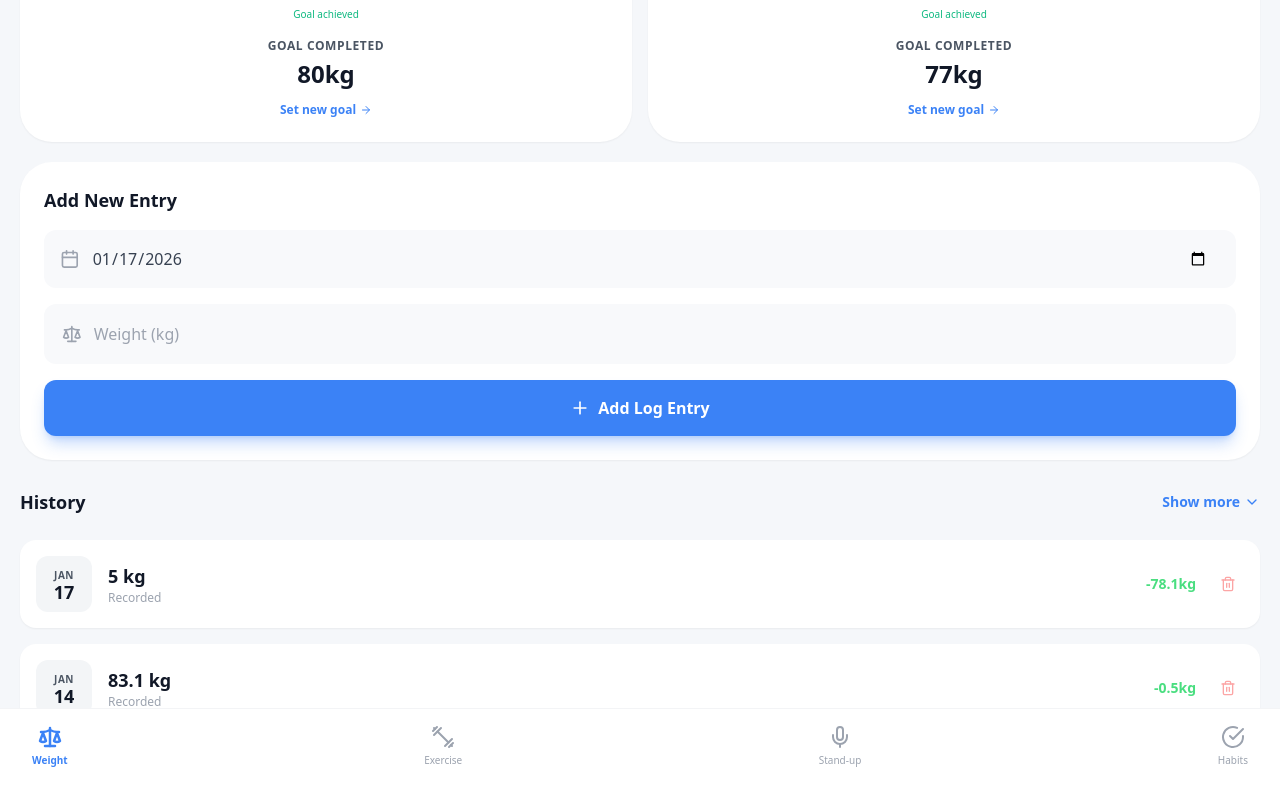
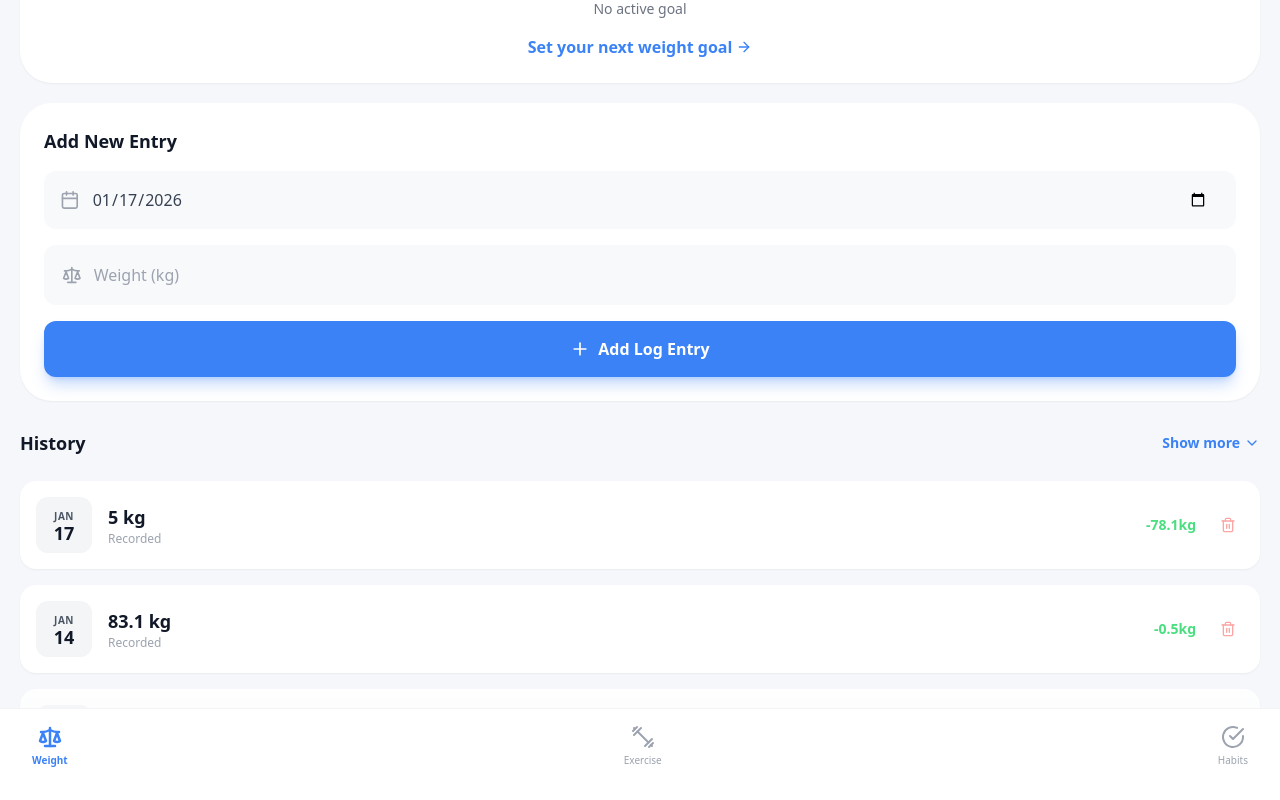
Before and after one commit to Orevio/Weight-App, a React (Vite) app: page / in a window 1280 px wide. Both pictures are taken after typing "5" into the empty fields and a click on the button "Add Log Entry". Shown: the part 505-1305 px from the top of the page. Built offline with nearby package versions, Linux system fonts and the light colour scheme.

Commit message:
Refactor: Dashboard shows Active Goals only, adds Empty State flow

```diff
--- a/weight_tracker.tsx
+++ b/weight_tracker.tsx
@@ -363,33 +363,64 @@ export default function WeightTracker() {
 
                         {/* Goals Grid */}
                         <div className="flex gap-4 items-start">
-                            {goals.map((goal, index) => {
-                                const isCompleted = currentWeight <= goal.target && currentWeight > 0;
+                            {(() => {
+                                // Filter Logic: Active vs Completed
+                                const activeGoals = goals.filter(g => currentWeight > g.target).sort((a, b) => new Date(a.date).getTime() - new Date(b.date).getTime());
 
-                                // Logic: Goal 2 is primary if Goal 1 is completed
-                                const isGoal1Completed = currentWeight <= goals[0].target && currentWeight > 0;
-                                const isPrimary = index === 0 ? !isCompleted : (index === 1 && isGoal1Completed);
+                                // Empty State
+                                if (activeGoals.length === 0) {
+                                    return (
+                                        <div className={`flex-1 rounded-[2rem] p-6 flex flex-col items-center justify-center shadow-sm transition-all duration-300 ${isDarkMode ? 'bg-gray-800' : 'bg-white'}`}>
+                                            <div className="w-20 h-20 mb-4 bg-gray-100 dark:bg-gray-700 rounded-full flex items-center justify-center">
+                                                <Target size={32} className="text-gray-400" />
+                                            </div>
+                                            <p className={`text-sm font-medium mb-4 ${isDarkMode ? 'text-gray-400' : 'text-gray-500'}`}>No active goal</p>
+                                            <button
+                                                onClick={() => {
+                                                    // Create a new goal template
+                                                    const newGoal = {
+                                                        id: Date.now(),
+                                                        target: currentWeight - 5, // Default suggestion
+                                                        label: `GOAL ${goals.length + 1}`, // Sequential label based on total history
+                                                        date: new Date(Date.now() + 30 * 24 * 60 * 60 * 1000).toISOString().split('T')[0], // +30 days
+                                                        formattedDate: 'Next Month',
+                                                        color: '#3B82F6'
+                                                    };
+                                                    // Open modal for this "new" goal
+                                                    handleEditGoal(newGoal);
+                                                    // We don't save yet, just open modal.
+                                                    // But logic needs to know it's a "create" action.
+                                                    // For now, let's treat it as editing a template that gets added on save.
+                                                    // Actually, current save logic updates existing ID.
+                                                    // We need to modify save logic to handle "New" vs "Update".
+                                                    // Simplification: We'll add it to goals immediately then edit?
+                                                    // Better: Set a flag. But for now, let's just use the existing "Add" logic we had for the "+" button maybe?
+                                                    // Actually, I'll create a temporary goal object and append it, relying on user to edit valid fields.
+                                                    setGoals([...goals, newGoal]);
+                                                    setTimeout(() => handleEditGoal(newGoal), 0); // Hack to edit after state update
+                                                }}
+                                                className="text-blue-500 font-bold hover:text-blue-600 flex items-center gap-1"
+                                            >
+                                                Set your next weight goal <ArrowRight size={16} />
+                                            </button>
+                                        </div>
+                                    );
+                                }
 
-                                // Progress Calculation
+                                // Active Goals List
+                                return activeGoals.slice(0, 4).map((goal, index) => {
+                                    const isPrimary = index === 0;
                                     const progress = calculateProgress(84.1, currentWeight, goal.target);
                                     const radius = 30;
                                     const circumference = 2 * Math.PI * radius;
-                                const strokeDashoffset = isCompleted
-                                    ? 0 // Full ring
-                                    : circumference - (progress / 100) * circumference;
+                                    const strokeDashoffset = circumference - (progress / 100) * circumference;
 
-                                // Hierarchy: Ring thickness + Opacity + Font Weight
-                                // Completed: Thicker (+1px). primary: 8px. secondary: 4px.
-                                const strokeWidth = isCompleted ? 9 : (isPrimary ? 8 : 4);
-
-                                // Time Context
-                                const timeContext = isCompleted
-                                    ? 'Goal achieved'
-                                    : getTimeContext(goal, index);
+                                    // Hierarchy
+                                    const strokeWidth = isPrimary ? 8 : 4;
+                                    const timeContext = getTimeContext(goal, index);
 
                                     return (
-                                    <div key={index} className={`relative flex-1 rounded-[2rem] p-6 flex flex-col items-center justify-center shadow-sm transition-all duration-500 ${isDarkMode ? 'bg-gray-800' : 'bg-white'
-                                        }`}>
+                                        <div key={goal.id} className={`relative flex-1 rounded-[2rem] p-6 flex flex-col items-center justify-center shadow-sm transition-all duration-500 ${isDarkMode ? 'bg-gray-800' : 'bg-white'}`}>
                                             {/* Ring Section */}
                                             <div className="relative w-24 h-24 mb-2 flex items-center justify-center">
                                                 <svg className="w-full h-full transform -rotate-90">
@@ -411,49 +442,24 @@ export default function WeightTracker() {
                                                         strokeDasharray={circumference}
                                                         strokeDashoffset={strokeDashoffset}
                                                         strokeLinecap="round"
-                                                    className={`transition-all duration-700 ease-out ${!isPrimary && !isCompleted ? 'opacity-50 saturate-50' : ''}`}
+                                                        className={!isPrimary ? 'opacity-50 saturate-50' : ''}
                                                     />
                                                 </svg>
-
-                                            {/* Completed: Check Icon. In Progress: % Text */}
-                                            <div className="absolute inset-0 flex items-center justify-center">
-                                                {isCompleted ? (
-                                                    <CheckCircle
-                                                        size={32}
-                                                        className={`text-blue-500 animate-in zoom-in duration-300`}
-                                                        strokeWidth={3}
-                                                    />
-                                                ) : (
-                                                    <span className={`text-2xl transition-all duration-300 ${isPrimary ? 'font-extrabold' : 'font-semibold'} ${isDarkMode ? 'text-white' : 'text-gray-900'}`}>
+                                                <span className={`absolute text-2xl ${isPrimary ? 'font-extrabold' : 'font-semibold'} ${isDarkMode ? 'text-white' : 'text-gray-900'}`}>
                                                     {Math.round(progress)}%
                                                 </span>
-                                                )}
-                                            </div>
                                             </div>
 
-                                        {/* Status Label (Below Ring) */}
-                                        <span className={`text-[10px] font-medium mb-4 transition-colors duration-300 ${isCompleted ? 'text-emerald-500 font-bold' : (isPrimary ? 'text-blue-500' : 'text-gray-400')
-                                            }`}>
+                                            {/* Days Left */}
+                                            <span className={`text-[10px] font-medium mb-4 ${isPrimary ? 'text-blue-500' : 'text-gray-400'}`}>
                                                 {timeContext}
                                             </span>
 
                                             {/* Goal Details */}
-                                        <h3 className={`font-bold text-xs tracking-wider mb-1 ${isDarkMode ? 'text-gray-400' : 'text-gray-600'}`}>
-                                            {isCompleted ? 'GOAL COMPLETED' : goal.label}
-                                        </h3>
-                                        <p className={`font-bold mb-1 ${isPrimary || isCompleted ? 'text-2xl' : 'text-xl'} ${isDarkMode ? 'text-white' : 'text-gray-900'}`}>
-                                            {goal.target}kg
-                                        </p>
+                                            <h3 className={`font-bold text-xs tracking-wider mb-1 ${isDarkMode ? 'text-gray-400' : 'text-gray-600'}`}>{goal.label}</h3>
+                                            <p className={`font-bold mb-1 ${isPrimary ? 'text-2xl' : 'text-xl'} ${isDarkMode ? 'text-white' : 'text-gray-900'}`}>{goal.target}kg</p>
 
-                                        {/* Actions */}
-                                        {isCompleted ? (
-                                            <button
-                                                onClick={() => handleEditGoal(goal)}
-                                                className="mt-2 text-xs font-semibold text-blue-500 hover:text-blue-600 flex items-center gap-1"
-                                            >
-                                                Set new goal <ArrowRight size={12} />
-                                            </button>
-                                        ) : (
+                                            {/* Edit Action */}
                                             <button
                                                 onClick={() => handleEditGoal(goal)}
                                                 className={`flex items-center gap-1 text-xs p-2 -m-2 opacity-50 hover:opacity-100 transition-opacity ${isDarkMode ? 'text-gray-500' : 'text-gray-400'}`}
@@ -461,10 +467,10 @@ export default function WeightTracker() {
                                                 <span>by {goal.formattedDate}</span>
                                                 <Pencil size={10} />
                                             </button>
-                                        )}
                                         </div>
                                     );
-                            })}
+                                });
+                            })()}
                         </div>
 
 
@@ -632,15 +638,6 @@ export default function WeightTracker() {
 
                 {/* Stand-up Tab */}
                 <button
-                    onClick={() => setActiveTab('standup')}
-                    className={`flex flex-col items-center gap-1 transition-colors ${activeTab === 'standup' ? 'text-blue-500' : (isDarkMode ? 'text-gray-500 hover:text-gray-400' : 'text-gray-400 hover:text-gray-600')}`}
-                >
-                    <Mic size={24} strokeWidth={activeTab === 'standup' ? 2.5 : 2} />
-                    <span className={`text-[10px] ${activeTab === 'standup' ? 'font-bold' : 'font-medium'}`}>Stand-up</span>
-                </button>
-
-                {/* Habits Tab */}
-                <button
                     onClick={() => setActiveTab('habits')}
                     className={`flex flex-col items-center gap-1 transition-colors ${activeTab === 'habits' ? 'text-blue-500' : (isDarkMode ? 'text-gray-500 hover:text-gray-400' : 'text-gray-400 hover:text-gray-600')}`}
                 >
@@ -651,13 +648,12 @@ export default function WeightTracker() {
 
             {/* Edit Goal Modal */}
             {editingGoal && (() => {
-                const isGoal1Completed = currentWeight <= goals[0].target && currentWeight > 0;
                 return (
                     <div className="fixed inset-0 bg-black/50 z-50 flex items-end sm:items-center justify-center p-4">
                         <div className={`w-full max-w-sm rounded-[2rem] p-6 shadow-xl ${isDarkMode ? 'bg-gray-800' : 'bg-white'} animate-in slide-in-from-bottom duration-300`}>
                             <div className="flex justify-between items-center mb-6">
                                 <h3 className={`text-lg font-bold ${isDarkMode ? 'text-white' : 'text-gray-900'}`}>
-                                    {isGoal1Completed && editingGoal.id === 1 ? 'Set New Goal' : `Edit ${editingGoal.label}`}
+                                    {editingGoal.id > 1000 ? 'Set New Goal' : `Edit ${editingGoal.label}`}
                                 </h3>
                                 <button onClick={() => setEditingGoal(null)} className="p-1 rounded-full hover:bg-gray-100 dark:hover:bg-gray-700">
                                     <X size={20} className={isDarkMode ? 'text-gray-400' : 'text-gray-500'} />
```
Lines whose indentation alone changed are shown as unchanged.
